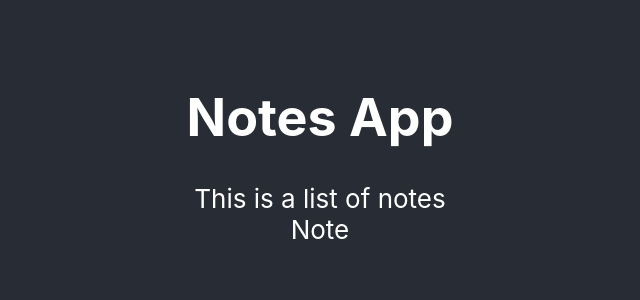
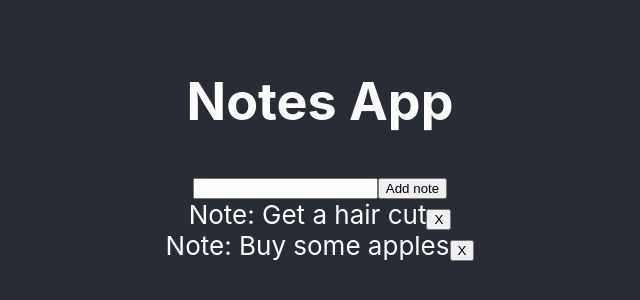
Before and after one commit to IvanCheng1/Notes-app, a React (Create React App) app: page / in a window 1280 px wide. Shown: the part 252-552 px from the top of the page, without its empty margins (320-960 px from the left). Built offline with nearby package versions, Linux system fonts and the light colour scheme.

Commit message:
basic functions

```diff
--- a/src/App.tsx
+++ b/src/App.tsx
@@ -1,23 +1,72 @@
 import React from "react";
 import "./App.css";
-import List from "./components/List";
+import Note from "./components/Note";
 
 interface IState {
-  Reminders: string[],
-  [key: string]: string[],
+  notes: string[];
+  input: string;
+  alert: string;
 }
 
-class App extends React.Component<{} ,IState> {
+class App extends React.Component<{}, IState> {
   state: IState = {
-    Reminders: ["Get a hair cut", "Buy some apples"],
-  }
+    notes: ["Get a hair cut", "Buy some apples"],
+    input: "",
+    alert: "",
+  };
+
+  handleInputChange = (e: React.FormEvent<HTMLInputElement>): void => {
+    const { value } = e.currentTarget;
+
+    this.setState({
+      input: value,
+    });
+  };
+
+  handleAddNote = (): void => {
+    const { input } = this.state;
+
+    if (input === "") {
+      this.setState({
+        alert: "Please enter a note"
+      })
+      return
+    }
+
+    this.setState((prev) => ({
+      input: "",
+      notes: [...prev.notes, input],
+      alert: ""
+    }));
+  };
+
+  handleDeleteNote = (e: React.FormEvent<HTMLInputElement>): void => {
+    const { value } = e.currentTarget;
+
+    this.setState((prev) => ({
+      notes: prev.notes.filter((n) => n !== value),
+    }));
+  };
 
   public render() {
+    const { notes, input, alert } = this.state;
+
     return (
       <div className="App">
         <header className="App-header">
           <h1>Notes App</h1>
-          <List />
+          <div>
+            <input
+              type="text"
+              value={input}
+              onChange={this.handleInputChange}
+            />
+            <button onClick={this.handleAddNote}>Add note</button>
+          </div>
+          {alert === "" ? "" : <div>Please enter a note</div>}
+          {notes.map((n) => (
+            <Note note={n} key={n} handleDelete={this.handleDeleteNote} />
+          ))}
         </header>
       </div>
     );
--- a/src/components/List.tsx
+++ /dev/null
@@ -1,13 +0,0 @@
-import React from 'react';
-import Note from './Note';
-
-function List() {
-  return (
-    <div>
-      <div>This is a list of notes</div>
-      <Note />
-    </div>
-  );
-}
-
-export default List;
--- a/src/components/Note.tsx
+++ b/src/components/Note.tsx
@@ -1,9 +1,12 @@
-import React from 'react';
+import React from "react";
 
-function Note() {
+function Note({ note, handleDelete }: { note: string; handleDelete: any }) {
   return (
     <div>
-      <div>Note</div>
+      Note: {note}
+      <button value={note} onClick={handleDelete}>
+        X
+      </button>
     </div>
   );
 }
```
